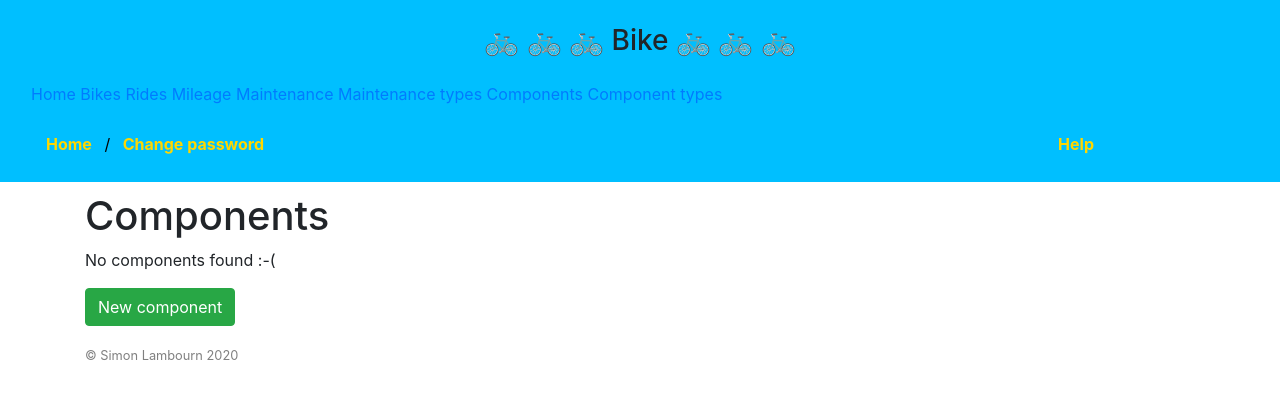
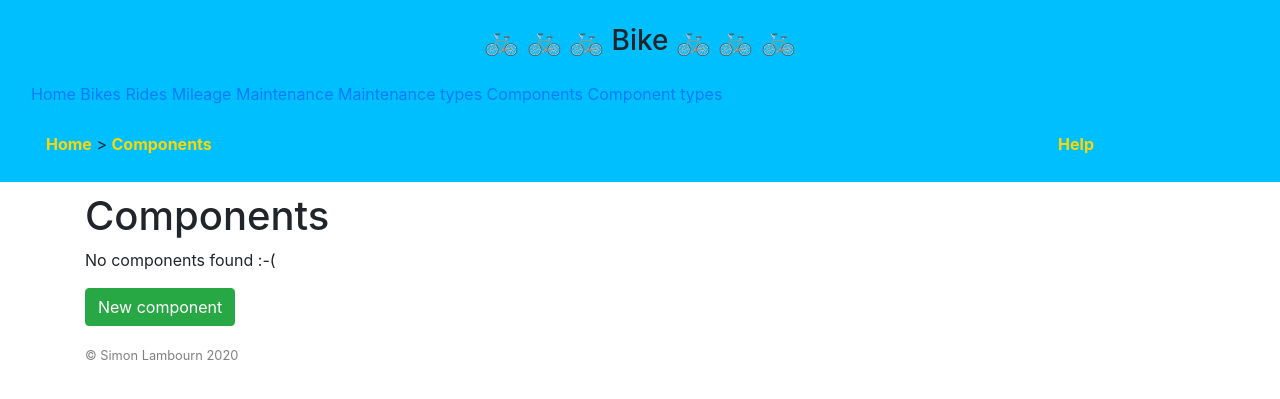
Before and after one commit to simonltwick/django, a Django app: template main/templates/bike/components.html in a window 1280 px wide. Shown: the top 399 px of the page. Run offline with Django 3.2, Linux system fonts and the light colour scheme; the template is opened without the code that fills it, so the values that code supplies are empty; some libraries are stand-ins or nearby versions.

Commit message:
Tidy up breadcrumbs on several pages

```diff
--- a/main/templates/bike/base.html
+++ b/main/templates/bike/base.html
@@ -62,12 +62,7 @@
     <div class="col-md-6">
     {% load breadcrumb %}
     <ul class="bike-breadcrumb">
-    <li>{% breadcrumb_url 'Home' 'bike:home' %}</li>
-    {% if bike_id %}
-    <li>{% breadcrumb_url 'Bike' 'bike:bike' bike_id %}
-    {% elif bike.id %}
-    <li>{% breadcrumb_url 'Bike' 'bike:bike' bike.id %}
-    {% endif %}
+    <li>{% breadcrumb_url 'Home' 'bike:home' %}
     {% block breadcrumbs %}
     {% endblock %}
     </li>
--- a/main/templates/bike/component_form.html
+++ b/main/templates/bike/component_form.html
@@ -26,7 +26,7 @@
   <a  class="btn btn-danger" href="{% url 'bike:component_delete' component.id %}">
   Delete</a>
   {% else %}
-  <a class="btn btn-secondary" href="{% url 'bike:component_type_new' %}?next={% url 'bike_component' component.id %}">
+  <a class="btn btn-secondary" href="{% url 'bike:component_type_new' %}?next={% url 'bike:component_new' %}">
   Add component type
   </a>
   {% endif %}
--- a/main/templates/bike/component_types.html
+++ b/main/templates/bike/component_types.html
@@ -2,7 +2,7 @@
 
 {% block breadcrumbs %}
 {% load breadcrumb %}
-</li><li>{% breadcrumb_url "Change password" 'admin:password_change' %}
+> {% breadcrumb_url "Component types" 'bike:component_types' %}
 {% endblock %}
 
 {% block content %}
--- a/main/templates/bike/components.html
+++ b/main/templates/bike/components.html
@@ -2,7 +2,7 @@
 
 {% block breadcrumbs %}
 {% load breadcrumb %}
-</li><li>{% breadcrumb_url "Change password" 'admin:password_change' %}
+> {% breadcrumb_url "Components" 'bike:components' %}
 {% endblock %}
 
 {% block content %}
--- a/main/templates/bike/componenttype_confirm_delete.html
+++ b/main/templates/bike/componenttype_confirm_delete.html
@@ -6,7 +6,6 @@ Confirm Delete -
 
 {% block breadcrumbs %}
 {% load breadcrumb %}
-> {% breadcrumb_url "Component types" 'bike:component_types' %}
 > {% breadcrumb_url "Component type" 'bike:component_type' componenttype.id %}
 > {% breadcrumb_url "Delete" 'bike:component_type_delete' componenttype.id %}
 {% endblock %}
--- a/main/templates/bike/componenttype_form.html
+++ b/main/templates/bike/componenttype_form.html
@@ -3,7 +3,6 @@
 
 {% block breadcrumbs %}
 {% load breadcrumb %}
-> {% breadcrumb_url "Component types" 'bike:component_types' %}
 {% if componenttype %}
 > {% breadcrumb_url "Component type" 'bike:component_type' componenttype.id %}
 {% else %}
--- a/main/templates/bike/maintenanceaction_list.html
+++ b/main/templates/bike/maintenanceaction_list.html
@@ -2,7 +2,7 @@
 
 {% block breadcrumbs %}
 {% load breadcrumb %}
-</li><li>{% breadcrumb_url "Change password" 'admin:password_change' %}
+> {% breadcrumb_url "Maintenance" 'bike:maint_actions' %}
 {% endblock %}
 
 {% block content %}
--- a/main/templates/bike/maintenancetype_list.html
+++ b/main/templates/bike/maintenancetype_list.html
@@ -2,7 +2,7 @@
 
 {% block breadcrumbs %}
 {% load breadcrumb %}
-</li><li>{% breadcrumb_url "Change password" 'admin:password_change' %}
+> {% breadcrumb_url "Maintenance types" 'bike:maint_types' %}
 {% endblock %}
 
 {% block content %}
```
Also changed, not shown: main/bike/urls.py (+9 -9 lines).
